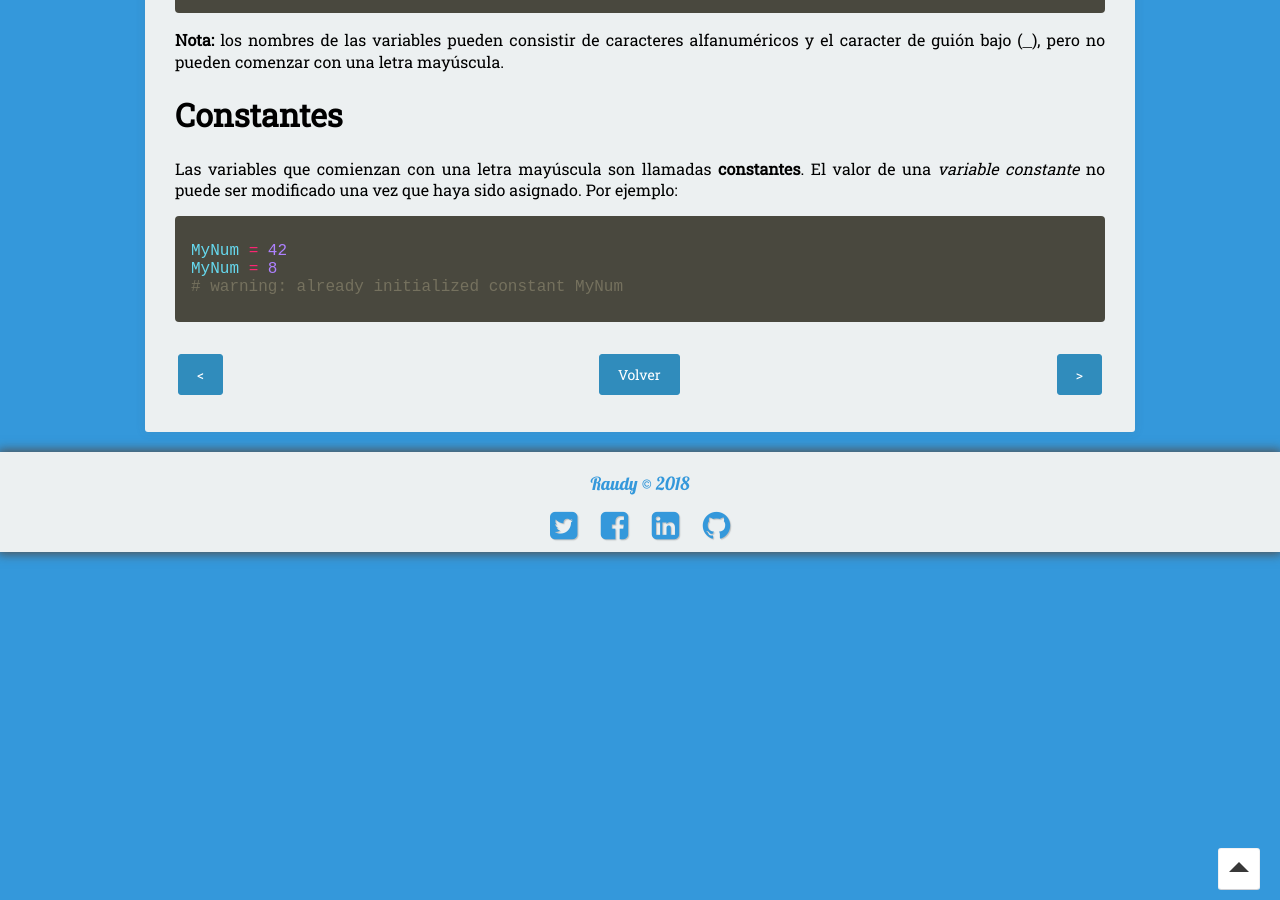
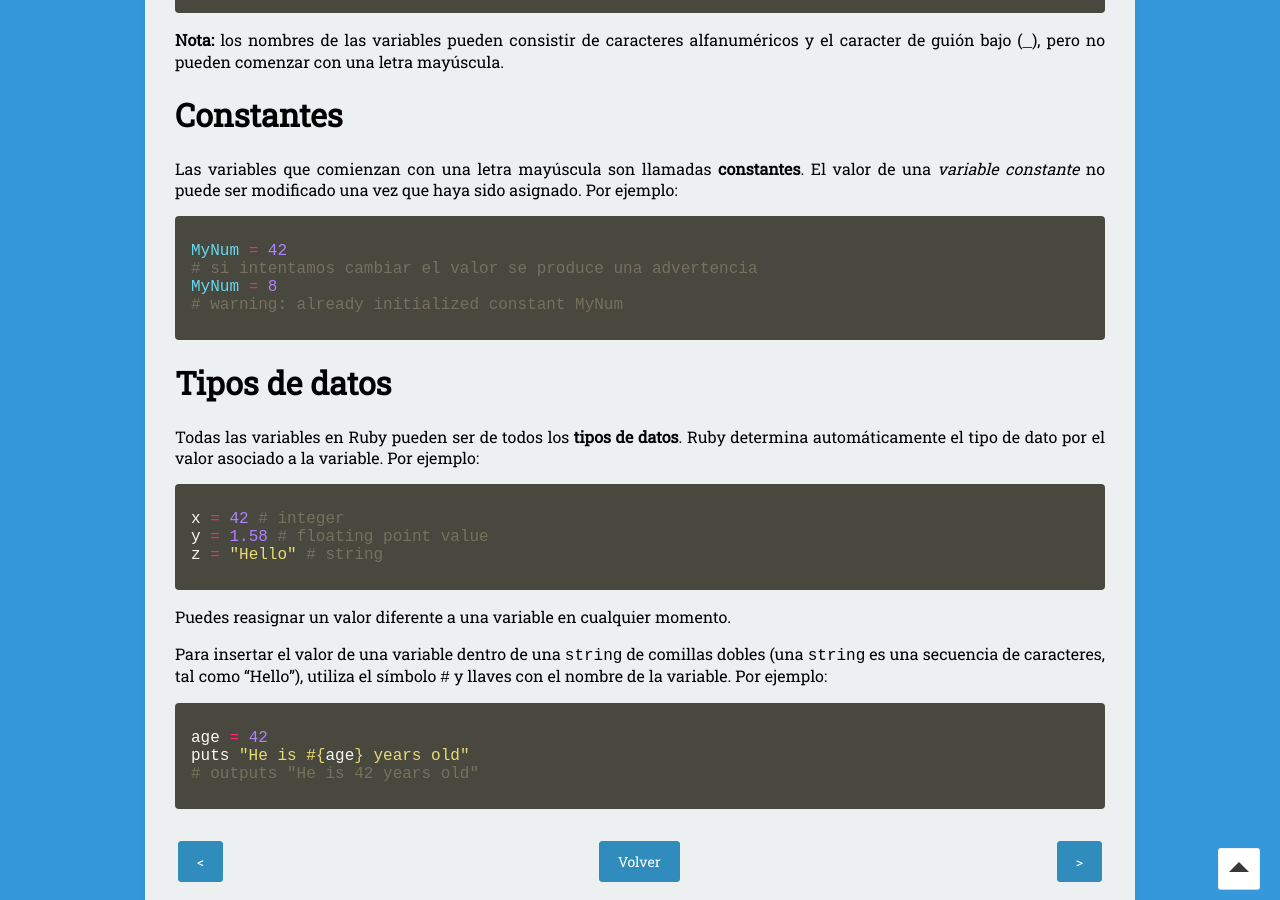
Before and after one commit to nisoto/Blog-anterior-2.0, a Jekyll site: the page built from _posts/2018-03-04-variables-ruby.md, in a window 1280 px wide and 900 px high, scrolled down 669 px. Built offline with Jekyll 4.4.1, drawn with Linux system fonts in a browser that asks for light colours; nearby versions of some CDN libraries.

Commit message:
Update 2018-03-04-variables-ruby.md

```diff
--- a/_posts/2018-03-04-variables-ruby.md
+++ b/_posts/2018-03-04-variables-ruby.md
@@ -34,8 +34,29 @@ Las variables que comienzan con una letra mayúscula son llamadas **constantes**
 
 {% highlight ruby %}
 MyNum = 42
+# si intentamos cambiar el valor se produce una advertencia
 MyNum = 8
 # warning: already initialized constant MyNum
+{% endhighlight %}
+
+# Tipos de datos
+
+Todas las variables en Ruby pueden ser de todos los **tipos de datos**. Ruby determina automáticamente el tipo de dato por el valor asociado a la variable. Por ejemplo:
+
+{% highlight ruby %}
+x = 42 # integer
+y = 1.58 # floating point value
+z = "Hello" # string
+{% endhighlight %}
+
+Puedes reasignar un valor diferente a una variable en cualquier momento.
+
+Para insertar el valor de una variable dentro de una `string` de comillas dobles (una `string` es una secuencia de caracteres, tal como "Hello"), utiliza el símbolo `#` y llaves con el nombre de la variable. Por ejemplo:
+
+{% highlight ruby %}
+age = 42
+puts "He is #{age} years old"
+# outputs "He is 42 years old"
 {% endhighlight %}
 
 |     |     |     |
```
